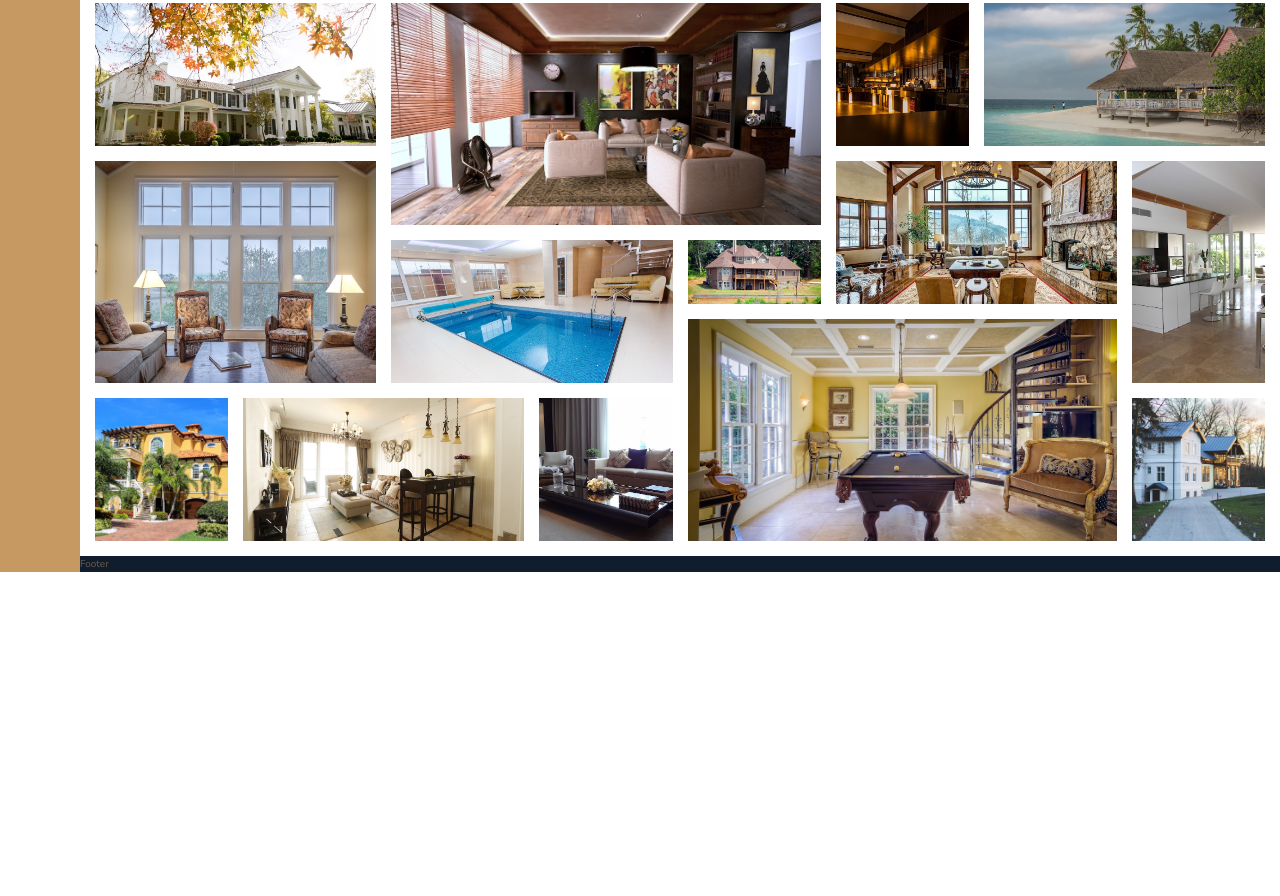
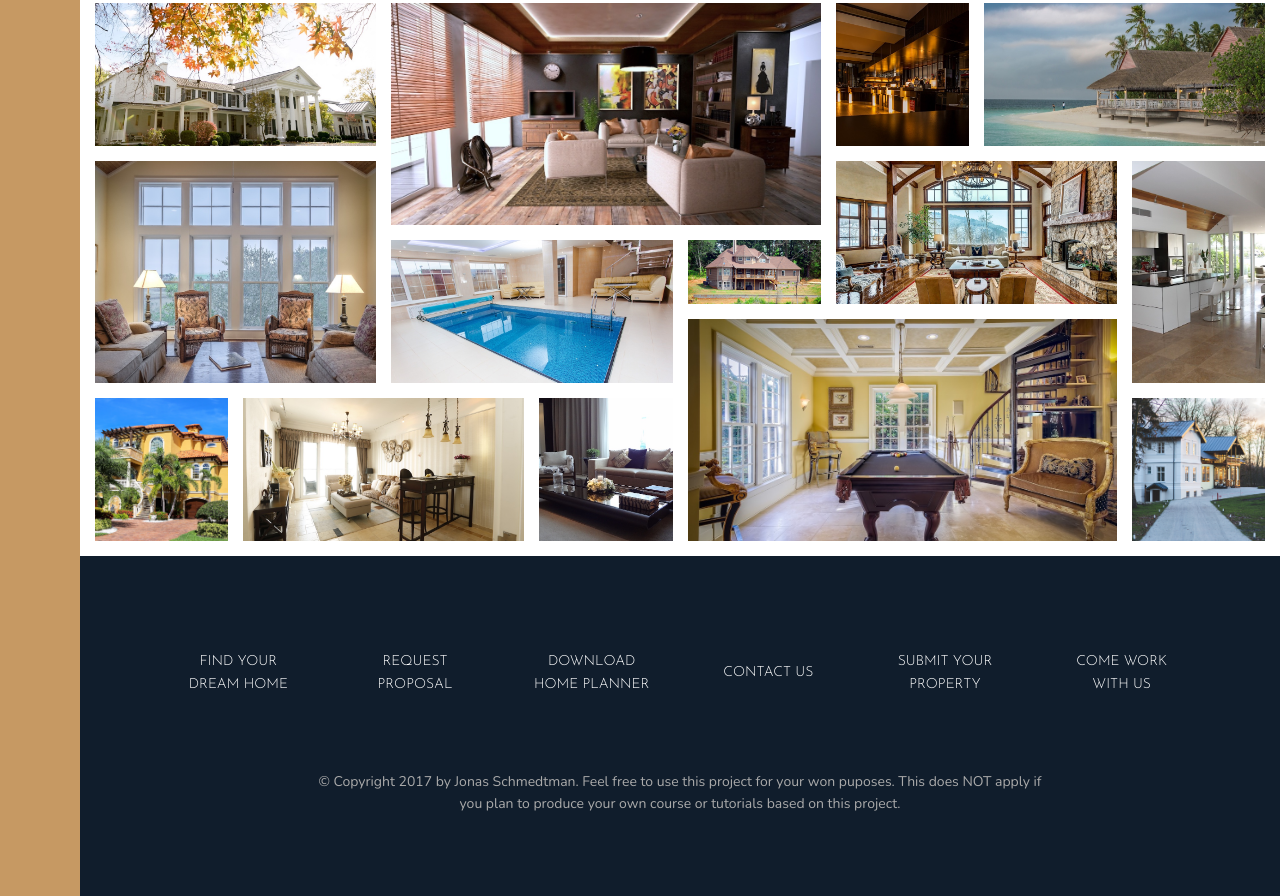
Before and after one commit to michaeljed29/nexter-grid, a website: page index.html in a window 1280 px wide. Shown: the part 3084-3980 px from the top of the page. Before the commit the page ends 3656 px from the top, so only its background shows below. Drawn offline with nearby package versions, Linux system fonts and the light colour scheme.

Commit message:
Done footer

```diff
--- a/index.html
+++ b/index.html
@@ -320,7 +320,17 @@
             </figure>
         </section>
         <footer class="footer">
-            Footer
+            <ul class="nav">
+                <li class="nav__item"><a href="#" class="nav__link">Find Your dream home</a></li>
+                <li class="nav__item"><a href="#" class="nav__link">Request proposal</a></li>
+                <li class="nav__item"><a href="#" class="nav__link">Download home planner</a></li>
+                <li class="nav__item"><a href="#" class="nav__link">Contact us</a></li>
+                <li class="nav__item"><a href="#" class="nav__link">Submit your property</a></li>
+                <li class="nav__item"><a href="#" class="nav__link">Come work with us</a></li>
+            </ul>
+            <p class="copyright">
+                &copy; Copyright 2017 by Jonas Schmedtman. Feel free to use this project for your won puposes. This does NOT apply if you plan to produce your own course or tutorials based on this project.
+            </p>
         </footer>
     </body>
 </html>
--- a/sass/_footer.scss
+++ b/sass/_footer.scss
@@ -1,4 +1,42 @@
 .footer {
     background-color: $color-secondary;
     grid-column: full-start / full-end;
+
+    padding: 8rem;
 }
+
+.nav {
+    list-style: none;
+    display: grid;
+    grid-template-columns: repeat(auto-fit, minmax(15rem, 1fr));
+    grid-gap: 2rem;
+    align-items: center;
+
+    &__link:link,
+    &__link:visited {
+        font-size: 1.4rem;
+        color: #fff;
+        text-decoration: none;
+        font-family: $font-display;
+        text-transform: uppercase;
+        text-align: center;
+        padding: 1.5rem;
+        display: block;
+        transition: all .2s;
+    }
+
+    &__link:hover,
+    &__link:active {
+        background-color: rgba(#fff, .05);
+        transform: translateY(-3px);
+    }
+}
+
+.copyright {
+    font-size: 1.4rem;
+    color: $color-grey-light-2;
+    text-align: center;
+    max-width: 70%;
+    margin: 0 auto;
+    margin-top: 6rem;
+}
```
Also changed, not shown: css/style.css.
